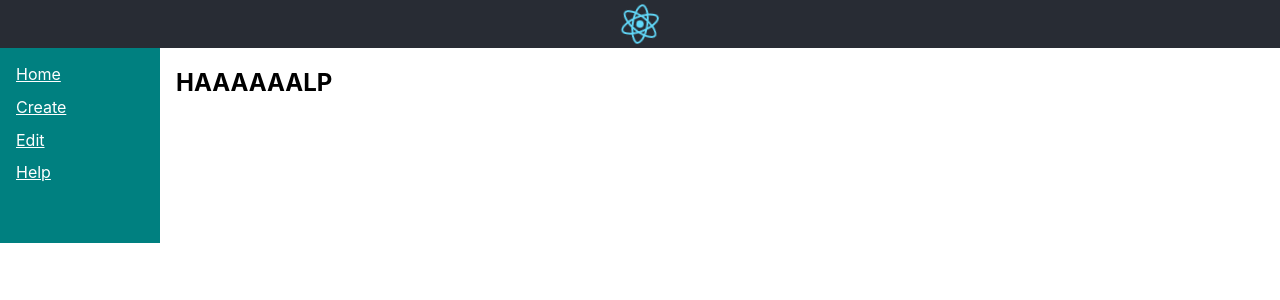
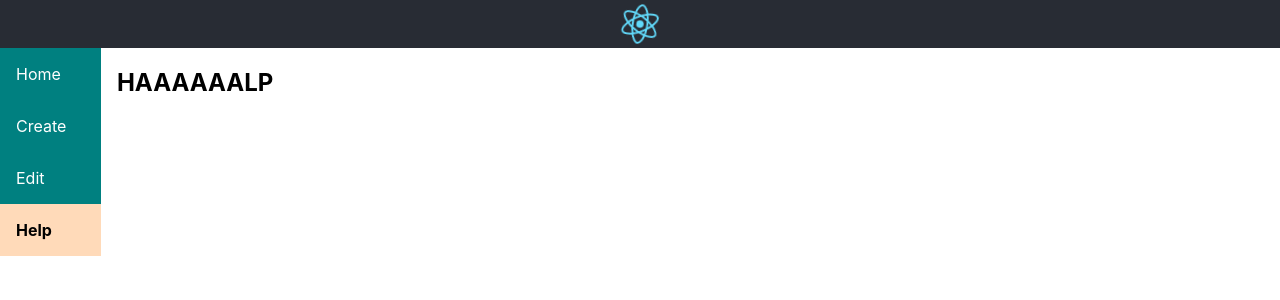
Before and after one commit to lokoenig/react-class-01, a React app: page /help in a window 1280 px wide. Shown: the top 300 px of the page. Built offline with nearby package versions, Linux system fonts and the light colour scheme.

Commit message:
template out the site pages.

```diff
--- /dev/null
+++ b/src/components/AddExpensePage.js
@@ -0,0 +1,9 @@
+import React from "react";
+
+const AddExpensePage = ()=> (
+  <div>
+    <h2>Create</h2>
+  </div>
+);
+
+export default AddExpensePage;
--- /dev/null
+++ b/src/components/EditExpensePage.js
@@ -0,0 +1,9 @@
+import React from "react";
+
+const EditExpensePage = ()=> (
+  <p>
+    Enough about me. Let's talk about me.
+  </p>
+);
+
+export default EditExpensePage;
--- /dev/null
+++ b/src/components/ExpenseDashboardPage.js
@@ -0,0 +1 @@
+import React from "react";
--- /dev/null
+++ b/src/components/HelpPage.js
@@ -0,0 +1,7 @@
+import React from "react";
+const HelpPage = ()=> (
+  <div>
+    <h2>HAAAAAALP</h2>
+  </div>
+);
+export default HelpPage;
--- a/src/components/navLinks.js
+++ b/src/components/navLinks.js
@@ -1,14 +1,14 @@
 import React from "react";
-import {Link} from "react-router-dom";
+import {NavLink} from "react-router-dom";
 import './navLinks.scss';
 
 
 const NaviLinks = ()=> (
         <div className='navlink'>
-            <Link to="/">Home</Link>
-            <Link to="/create">Create</Link>
-            <Link to="/edit">Edit</Link>
-            <Link to="/help">Help</Link>
+            <NavLink to="/">Home</NavLink>
+            <NavLink to="/create">Create</NavLink>
+            <NavLink to="/edit">Edit</NavLink>
+            <NavLink to="/help">Help</NavLink>
         </div>
     );
 
--- a/src/components/navLinks.scss
+++ b/src/components/navLinks.scss
@@ -1,12 +1,20 @@
 .navlink {
+  --edge-margin: 1rem;
   height: 100%;
-  padding: 1rem;
+  //padding: var(--edge-margin);
   background-color: teal;
   color: white;
 
   a {
     color: white;
     display: block;
-    margin-bottom: .8rem;
+    text-decoration: none;
+  //  margin-bottom: .8rem;
+  padding: var(--edge-margin);
+    &.active {
+      background: peachpuff;
+      color: black;
+      font-weight: bold;
+    }
   }
 }
--- a/src/index.css
+++ b/src/index.css
@@ -14,7 +14,7 @@ code {
 
 #root>.App {
   display: grid;
-    grid-template-columns: 10rem 1fr;
+    grid-template-columns: 10ch 1fr;
     column-gap: 1rem;
     grid-template-areas:
     "pagehead pagehead"
--- a/src/index.js
+++ b/src/index.js
@@ -1,72 +1,18 @@
 import React from 'react';
 import ReactDOM from 'react-dom/client';
 import './index.css';
-import App from './App';
 import reportWebVitals from './reportWebVitals';
 import {
-  createBrowserRouter,
   RouterProvider,
 } from 'react-router-dom';
-import ErrorPage from "./error";
-import HomePage from "./home";
 
-
-
-const HelpPage = ()=> (
-  <div>
-    <h2>HAAAAAALP</h2>
-  </div>
-);
-
-const AddExpensePage = ()=> (
-  <div>
-    <h2>Create</h2>
-  </div>
-);
-
-const EditPage = ()=> (
-  <p>
-    Enough about me. Let's talk about me.
-  </p>
-);
-
-
-const router = createBrowserRouter([
-  {
-    path: "/",
-    element: <App />,
-    errorElement: <ErrorPage />,
-    children: [
-      { index: true, element: <HomePage /> },
- {
-    path: "help",
-    element: <HelpPage />
-  },
-    {
-    path: "create",
-    element: <AddExpensePage />
-  },
-    {
-    path: "edit",
-    element: <EditPage />
-  }
-    ]
-  },
-
-]);
-
-
-
-
-
-
-
+import AppRouter from './routers/AppRouter';
 
 const root = ReactDOM.createRoot(document.getElementById('root'));
 
 root.render(
   <React.StrictMode>
-   <RouterProvider router={router} />
+   <RouterProvider router={AppRouter} />
   </React.StrictMode>
 );
 
--- /dev/null
+++ b/src/routers/AppRouter.js
@@ -0,0 +1,36 @@
+import React from 'react';
+import {
+  createBrowserRouter,
+} from 'react-router-dom';
+import App from '../App';
+import ErrorPage from "../components/error";
+import HomePage from "../home";
+import HelpPage from "../components/HelpPage";
+import AddExpensePage from "../components/AddExpensePage";
+import EditExpensePage from "../components/EditExpensePage";
+
+const AppRouter = createBrowserRouter([
+  {
+    path: "/",
+    element: <App />,
+    errorElement: <ErrorPage />,
+    children: [
+      { index: true, element: <HomePage /> },
+ {
+    path: "help",
+    element: <HelpPage />
+  },
+    {
+    path: "create",
+    element: <AddExpensePage />
+  },
+    {
+    path: "edit",
+    element: <EditExpensePage />
+  }
+    ]
+  },
+
+]);
+
+export default AppRouter;
```
Also changed, not shown: src/components/error.js (renamed from src/error.js).
